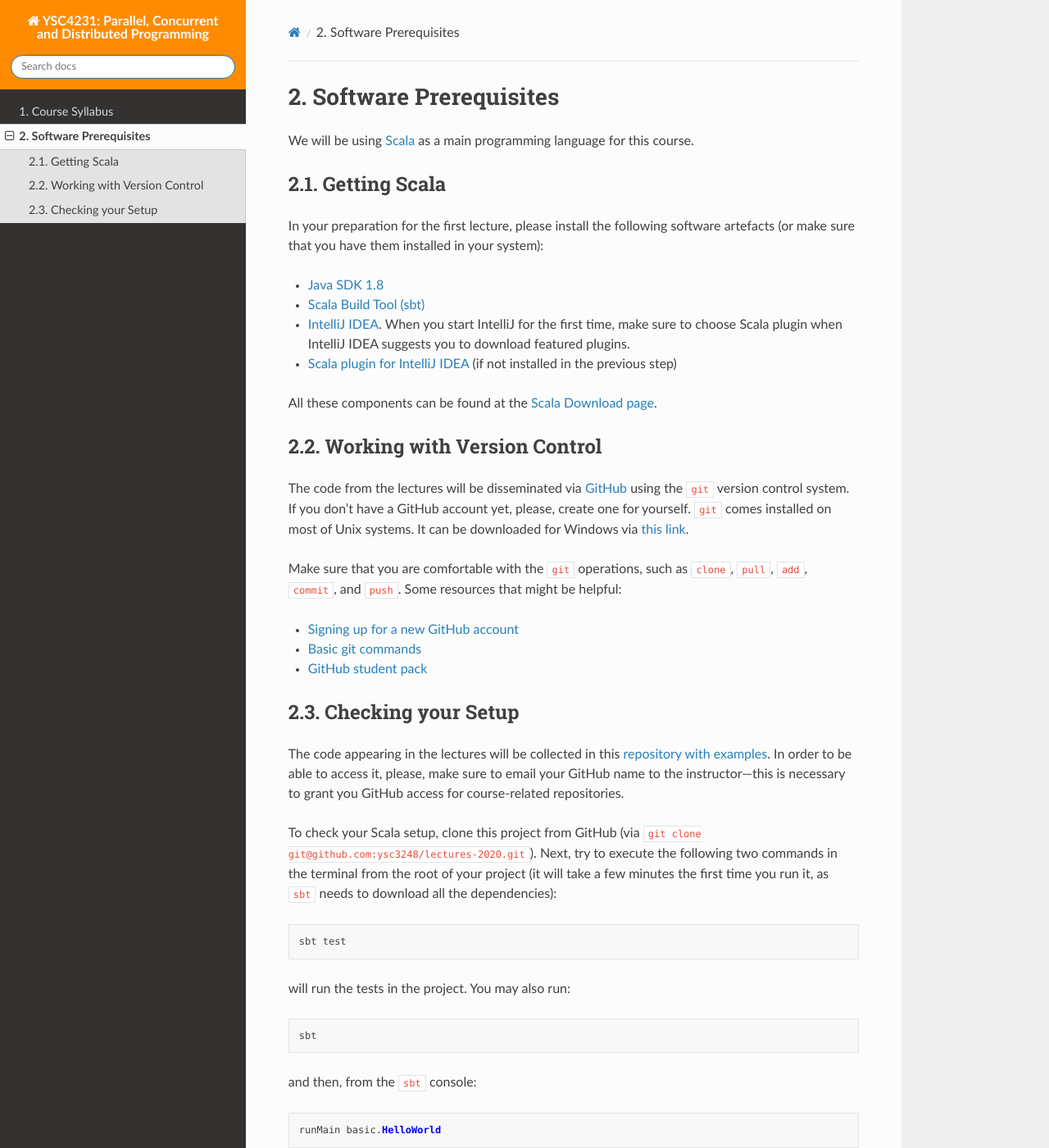
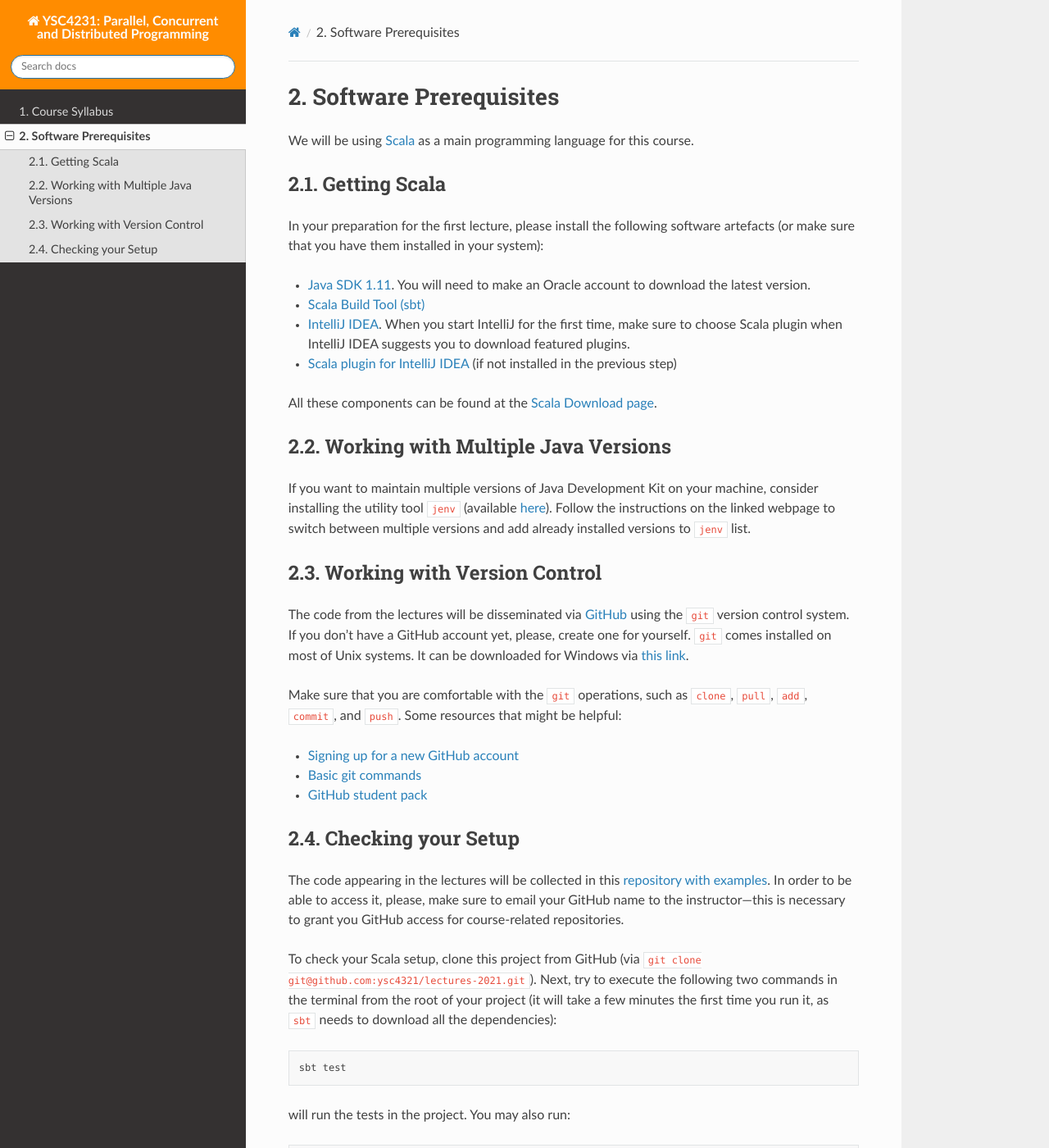
Before and after one commit to ilyasergey/YSC4231, a Sphinx documentation site: the page built from source/prerequisites.rst, in a window 1280 px wide and 1400 px high. Shown: the whole window at 82% size. Built offline with Sphinx 7.4.7 and the Read the Docs theme 2.0.0, drawn with Linux system fonts in a browser that asks for light colours.

Commit message:
prerequisites

```diff
--- a/source/prerequisites.rst
+++ b/source/prerequisites.rst
@@ -10,12 +10,24 @@ Getting Scala
 
 In your preparation for the first lecture, please install the following software artefacts (or make sure that you have them installed in your system):
 
-* `Java SDK 1.8 <https://www.oracle.com/technetwork/java/javase/downloads/jdk8-downloads-2133151.html>`_
+* `Java SDK 1.11
+  <https://www.oracle.com/sg/java/technologies/javase-jdk11-downloads.html>`_.
+  You will need to make an Oracle account to download the latest version.
 * `Scala Build Tool (sbt) <https://www.scala-sbt.org/download.html?_ga=2.57019370.1900758631.1565340428-2015161099.1565340323>`_
 * `IntelliJ IDEA <https://www.jetbrains.com/idea/>`_. When you start IntelliJ for the first time, make sure to choose Scala plugin when IntelliJ IDEA suggests you to download featured plugins.
 * `Scala plugin for IntelliJ IDEA <https://www.jetbrains.com/help/idea/discover-intellij-idea-for-scala.html>`_ (if not installed in the previous step)
 
-All these components can be found at the `Scala Download page <https://www.scala-lang.org/download/>`_.
+All these components can be found at the `Scala Download page
+<https://www.scala-lang.org/download/>`_.
+
+Working with Multiple Java Versions
+-----------------------------------
+
+If you want to maintain multiple versions of Java Development Kit on your
+machine, consider installing the utility tool ``jenv`` (available `here
+<https://www.jenv.be/>`_). Follow the instructions on the linked webpage to
+switch between multiple versions and add already installed versions to ``jenv``
+list.
 
 Working with Version Control
 ----------------------------
@@ -31,9 +43,9 @@ Make sure that you are comfortable with the ``git`` operations, such as ``clone`
 Checking your Setup
 -------------------
 
-The code appearing in the lectures will be collected in this `repository with examples <https://github.com/ysc3248/lectures-2020>`_.  In order to be able to access it, please, make sure to email your GitHub name to the instructor---this is necessary to grant you GitHub access for course-related repositories.
+The code appearing in the lectures will be collected in this `repository with examples <https://github.com/ysc4231/lectures-2021>`_.  In order to be able to access it, please, make sure to email your GitHub name to the instructor---this is necessary to grant you GitHub access for course-related repositories.
 
-To check your Scala setup, clone this project from GitHub (via ``git clone git@github.com:ysc3248/lectures-2020.git``). Next, try to execute the following two commands in the terminal from the root of your project (it will take a few minutes the first time you run it, as ``sbt`` needs to download all the dependencies)::
+To check your Scala setup, clone this project from GitHub (via ``git clone git@github.com:ysc4321/lectures-2021.git``). Next, try to execute the following two commands in the terminal from the root of your project (it will take a few minutes the first time you run it, as ``sbt`` needs to download all the dependencies)::
 
   sbt test
 
```
